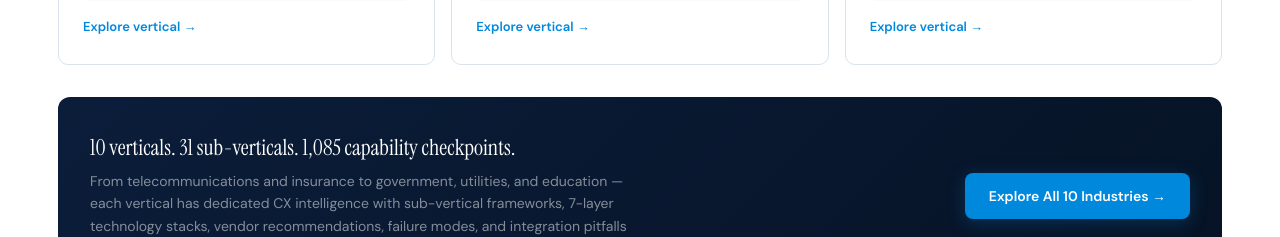
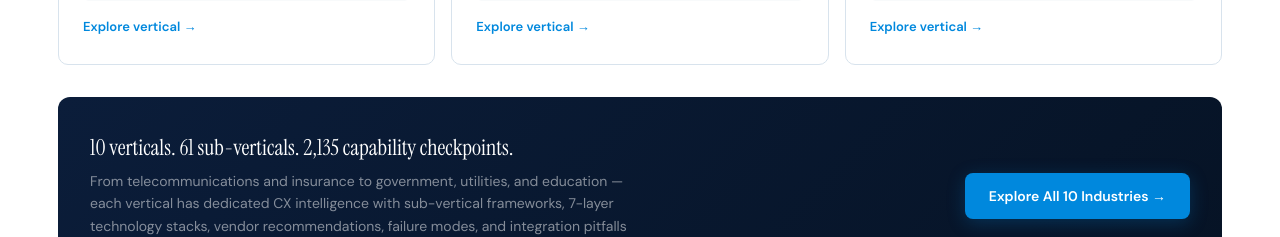
Before and after one commit to thomasbakerj-lgtm/CENTER-OF-CX, a React (Vite) app: page / in a window 1280 px wide. Shown: the part 4840-5077 px from the top of the page. Built offline with nearby package versions, Linux system fonts and the light colour scheme.

Commit message:
Update Homepage.jsx

```diff
--- a/Homepage.jsx
+++ b/Homepage.jsx
@@ -399,7 +399,7 @@ function Industries() {
         <FadeIn delay={0.2}>
           <div style={{ background: `linear-gradient(135deg, ${NAVY}, ${DEEP_NAVY})`, borderRadius: 12, padding: "36px 32px", display: "flex", alignItems: "center", justifyContent: "space-between", flexWrap: "wrap", gap: 20 }}>
             <div style={{ maxWidth: 560 }}>
-              <h3 style={{ fontFamily: "'Instrument Serif', Georgia, serif", fontSize: 22, fontWeight: 400, color: "#fff", margin: "0 0 8px" }}>10 verticals. 31 sub-verticals. 1,085 capability checkpoints.</h3>
+              <h3 style={{ fontFamily: "'Instrument Serif', Georgia, serif", fontSize: 22, fontWeight: 400, color: "#fff", margin: "0 0 8px" }}>10 verticals. 61 sub-verticals. 2,135 capability checkpoints.</h3>
               <p style={{ fontSize: 14, color: "rgba(255,255,255,0.5)", lineHeight: 1.6, margin: 0 }}>From telecommunications and insurance to government, utilities, and education — each vertical has dedicated CX intelligence with sub-vertical frameworks, 7-layer technology stacks, vendor recommendations, failure modes, and integration pitfalls built from real operational data.</p>
             </div>
             <a href="/industries" style={{ background: ELECTRIC, color: "#fff", fontSize: 14, fontWeight: 600, padding: "14px 24px", borderRadius: 8, flexShrink: 0, boxShadow: "0 4px 18px rgba(0,136,221,0.25)" }}>Explore All 10 Industries →</a>
```
